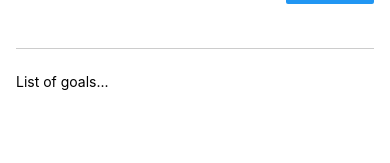
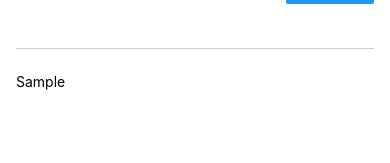
Before and after one commit to graceupongraceemi/RN_project_2501max, a React Native app: screen / in a window 390 px wide. Both pictures are taken after typing "Sample" into the empty fields and a click on the button "ADD GOAL". Shown: the part 122-285 px from the top of the page. Built offline with nearby package versions, Linux system fonts and the light colour scheme.

Commit message:
map function added to goalsContainer view to list each goal

```diff
--- a/App.js
+++ b/App.js
@@ -29,7 +29,9 @@ export default function App() {
         <Button title='Add Goal' onPress={addGoalHandler} />
       </View>
       <View style={styles.goalsContainer}>
-        <Text>List of goals...</Text>
+        {courseGoals.map((goal) => (
+          <Text>{goal}</Text>
+        ))}
       </View>
     </View>
   );
```
